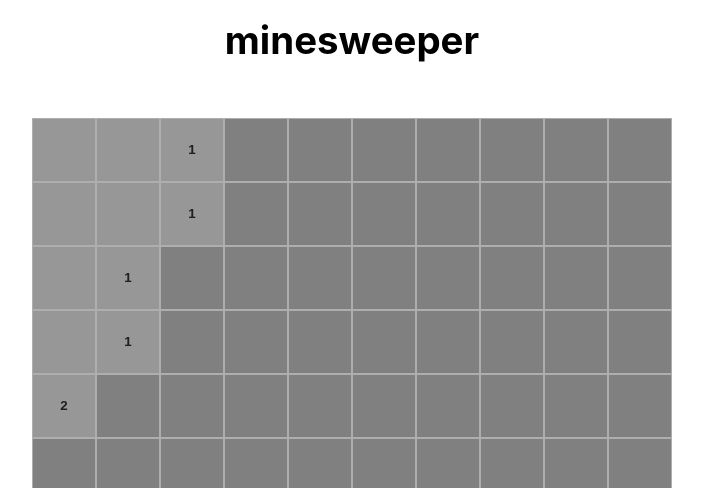
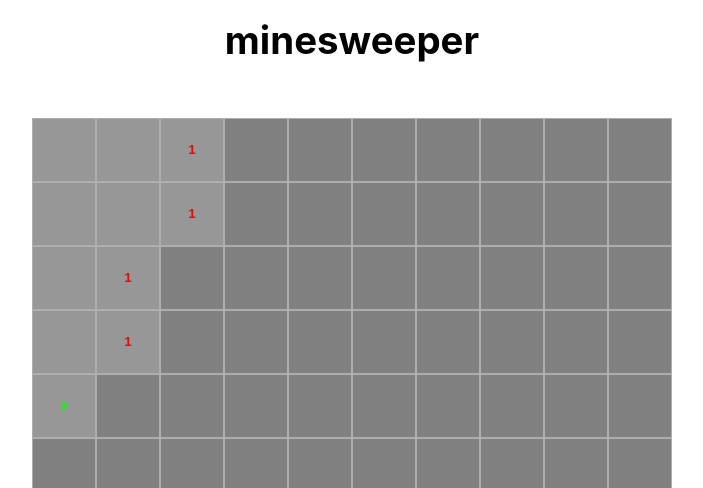
Before and after one commit to BenMcH/minesweeper, a React (Create React App) app: page / in a window 1280 px wide. Both pictures are taken after a click on the button 352 px from the left and 149 px from the top of the page. Shown: the top 488 px of the page, without its empty margins (288-991 px from the left). Built offline with nearby package versions, Linux system fonts and the light colour scheme.

Commit message:
[bonettle] neighborhood color level development

```diff
--- a/src/App.tsx
+++ b/src/App.tsx
@@ -125,15 +125,35 @@ function App() {
     }
   }, [onlyBombs, appState]);
 
-  const neighbors = board.cells.map((_, i) => countNeighbors(board, i));
+  const neighbors = board.cells.map((_, i) => {
+
+    const count = countNeighbors(board, i);
+
+    if (count > 0) {
+
+      let countIterator = count;
+      let iterators = 3;
+
+      while (countIterator > 3) {
+        countIterator = countIterator - 3;
+        iterators--;
+      }
+
+      const colorLevel = (255 / 3) * iterators;
+      const color = `rgb(${(+(countIterator == 1)) * colorLevel}, ${(+(countIterator == 2)) * colorLevel}, ${(+(countIterator == 3)) * colorLevel})`;
+
+      return (<span style={{ "color": color }}>{count}</ span>);
+    } else {
+      return (<span></span>)
+    }
+  });
 
   const buttonMessage = (cell: Cell, i: number) => {
     if (cell.shown) {
       if (cell.bomb) {
         return <MineIcon fill="black" width={30} />;
       }
-
-      return neighbors[i] > 0 ? `${neighbors[i]}` : '';
+      return neighbors[i];
     } else {
       if (cell.flagged) {
         return (<FlagIcon width={30} />);
@@ -158,8 +178,8 @@ function App() {
 
   const size = getSize(board.numCols, board.numRows);
   const boomShake = {
-    shake: {x: [0, 20, -20, 10, -10, 0], y: [0, 20, -20, -10, 10, 0], transition: {type: 'spring', stiffness: 2000}},
-    back: {x: 0, transition: {}}
+    shake: { x: [0, 20, -20, 10, -10, 0], y: [0, 20, -20, -10, 10, 0], transition: { type: 'spring', stiffness: 2000 } },
+    back: { x: 0, transition: {} }
   }
 
 
@@ -174,13 +194,13 @@ function App() {
           {appState === AppState.WIN ? "You win!" : appState === AppState.LOSE ? "You lose :(" : null}
         </motion.h2>
         <motion.div className="Shake"
-          animate={appState === AppState.LOSE ? "shake":"back"}
-          variants= {boomShake}>
-        <motion.div layout className="minesweeper-board" style={{ gridTemplateColumns: `repeat(${board.numCols}, ${size})` }}>
-          {board.cells.map((cell, i) =>
+          animate={appState === AppState.LOSE ? "shake" : "back"}
+          variants={boomShake}>
+          <motion.div layout className="minesweeper-board" style={{ gridTemplateColumns: `repeat(${board.numCols}, ${size})` }}>
+            {board.cells.map((cell, i) =>
               <>
                 <motion.button
-                  whileHover={(((!cell.shown) || (cell.flagged)) && (appState === AppState.PLAYING)) ? { scale: 1.2, boxShadow: "5px 5px 0px rgba(0, 0, 0, 0.3  )" }:{}}
+                  whileHover={(((!cell.shown) || (cell.flagged)) && (appState === AppState.PLAYING)) ? { scale: 1.2, boxShadow: "5px 5px 0px rgba(0, 0, 0, 0.3  )" } : {}}
                   disabled={cell.shown} onClick={() => playCell(i)} style={{ height: `${size}` }} onContextMenu={(event) => setBoard(flag(event, i))}>
                   {buttonMessage(cell, i)}
                 </motion.button>
```
